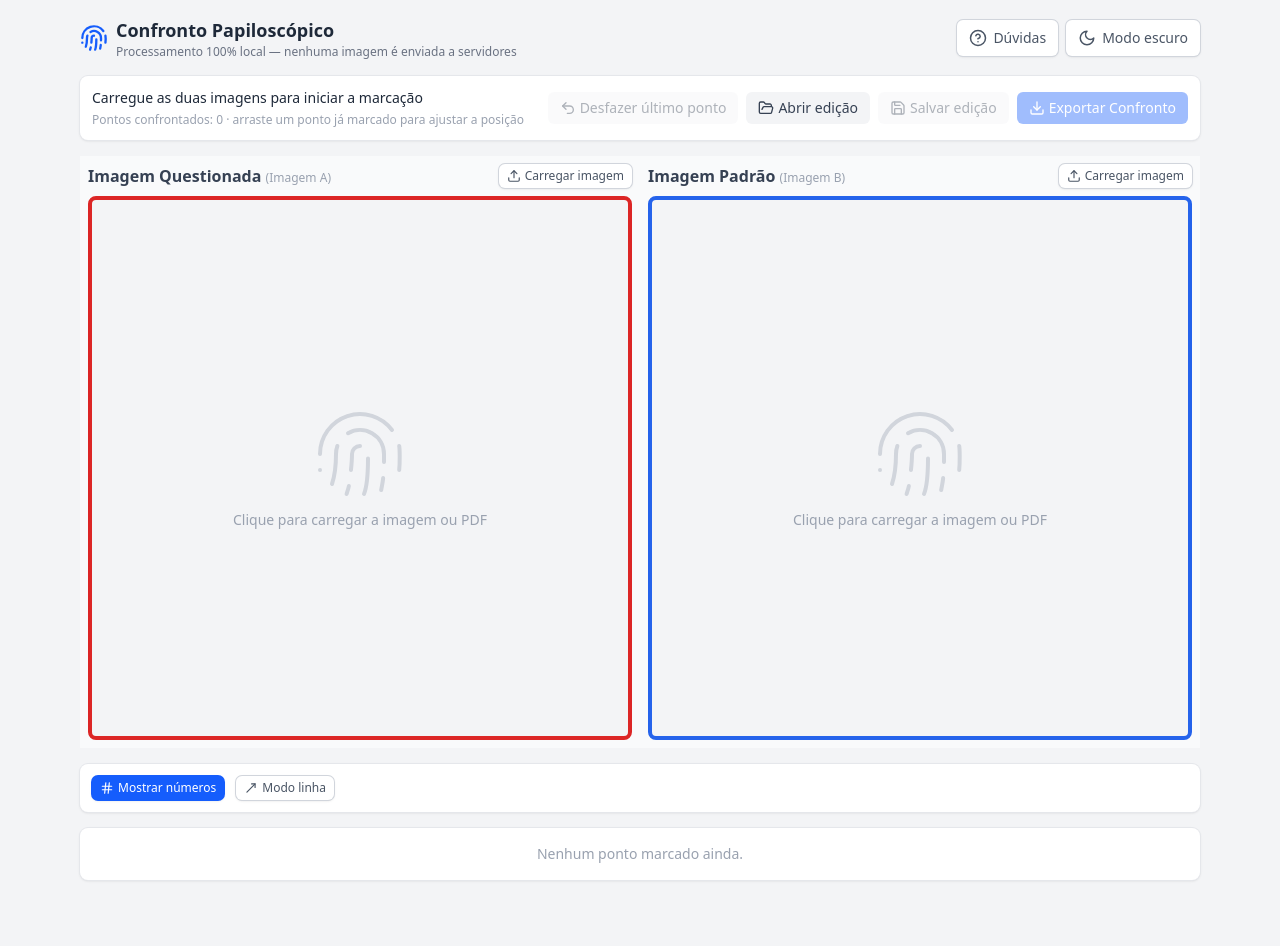
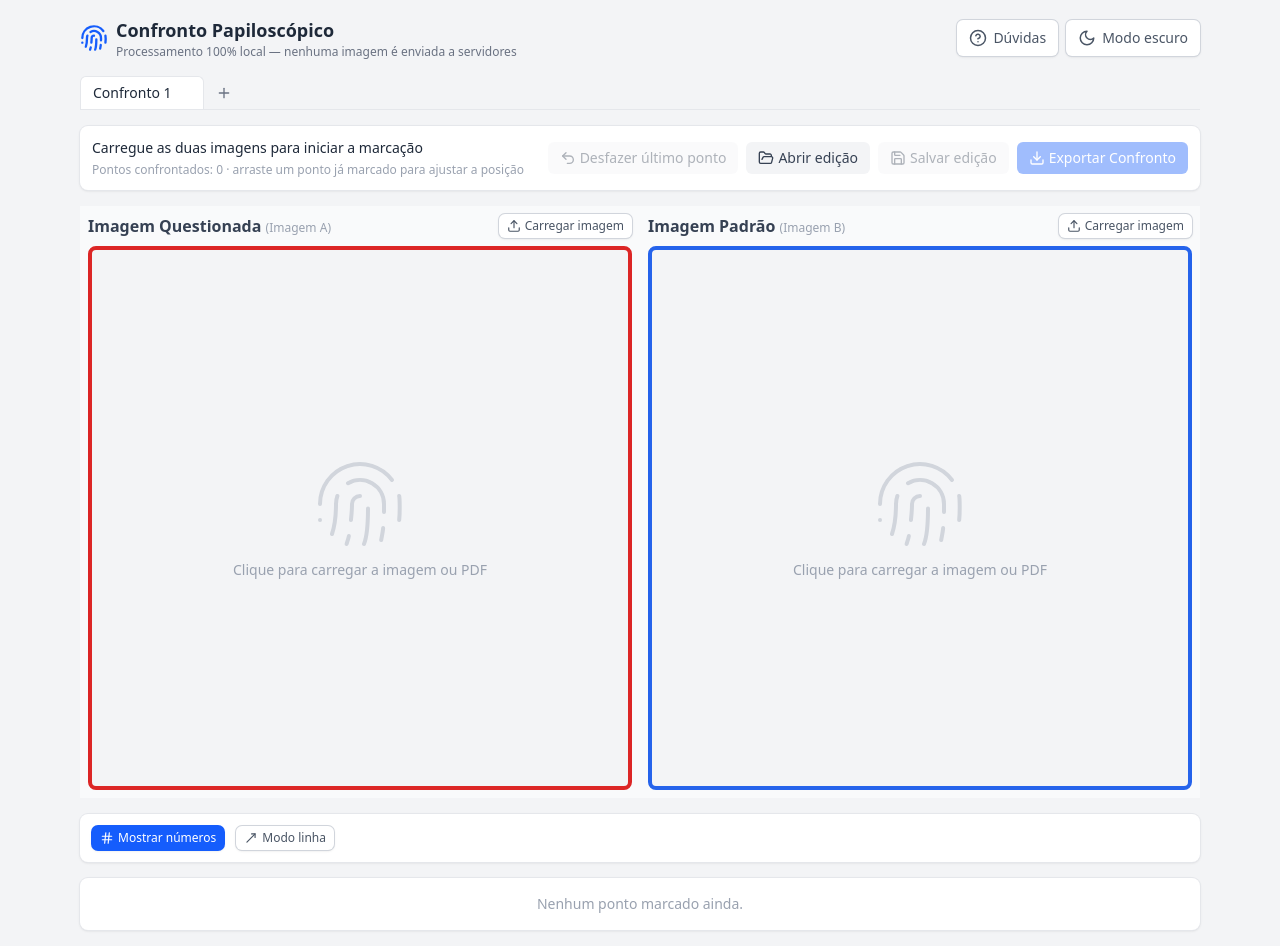
Before and after one commit to InVictorLopes/confronto-papiloscopico, a React (Vite) app: page / in a window 1280 px wide. Before the commit the page ends 896 px from the top, so only its background shows below. Built offline with nearby package versions, Linux system fonts and the light colour scheme.

Commit message:
Adiciona abas estilo Excel (criar, renomear, fechar, numeracao sem repetir) e aplica recorte pendente ao concluir ajuste

```diff
--- a/src/App.tsx
+++ b/src/App.tsx
@@ -4,6 +4,7 @@ import { Fingerprint, Hash, HelpCircle, Moon, MoveUpRight, Sun } from 'lucide-re
 import type { AppState, Coordinate, CropMask, ImageSlot, ImageTransform, ProjectFile } from './types'
 import { DEFAULT_IMAGE_TRANSFORM, WILDCARD_LABEL, isWildcardId } from './types'
 import ImagePanel, { FRAME_COLOR, SIDEBAR_GAP, SIDEBAR_WIDTH } from './components/ImagePanel'
+import ComparisonTabs, { type ComparisonTabMeta } from './components/ComparisonTabs'
 import ControlPanel from './components/ControlPanel'
 import MinutiaeTable from './components/MinutiaeTable'
 import Magnifier from './components/Magnifier'
@@ -56,6 +57,32 @@ const initialState: AppState = {
   cropB: null,
 }
 
+// Tudo o que compõe "o trabalho" de uma aba — o que fica guardado quando ela não está
+// ativa, pra poder trocar de aba sem perder nada em nenhuma delas (ver switchTab em App).
+interface TabSnapshot {
+  state: AppState
+  transformA: ImageTransform
+  transformB: ImageTransform
+  showNumbers: boolean
+  arrowMode: boolean
+}
+
+function makeInitialSnapshot(): TabSnapshot {
+  return {
+    state: initialState,
+    transformA: DEFAULT_IMAGE_TRANSFORM,
+    transformB: DEFAULT_IMAGE_TRANSFORM,
+    showNumbers: true,
+    arrowMode: false,
+  }
+}
+
+let tabIdCounter = 0
+function makeTabId() {
+  tabIdCounter += 1
+  return `tab-${Date.now()}-${tabIdCounter}`
+}
+
 function readFileAsDataUrl(file: File): Promise<string> {
   return new Promise((resolve, reject) => {
     const reader = new FileReader()
@@ -100,6 +127,77 @@ export default function App() {
   const [adjustA, setAdjustA] = useState(false)
   const [adjustB, setAdjustB] = useState(false)
   const [sidebarOutside, setSidebarOutside] = useState(false)
+
+  // Abas estilo Excel: cada uma é um confronto independente. Só a aba ATIVA vive nos
+  // hooks acima (state/transformA/transformB/showNumbers/arrowMode) — as outras ficam
+  // "estacionadas" aqui (fora de state pra não re-renderizar por causa delas) e voltam a
+  // viver nesses hooks quando a pessoa clica de volta nelas (ver switchTab).
+  const [tabs, setTabs] = useState<ComparisonTabMeta[]>(() => [{ id: makeTabId(), name: 'Confronto 1' }])
+  const [activeTabId, setActiveTabId] = useState<string>(() => tabs[0].id)
+  const parkedTabs = useRef<Record<string, TabSnapshot>>({})
+
+  // Mesma lógica do nextAvailableId (pontos): usa o menor número ainda livre, preenchendo
+  // a lacuna deixada por uma aba excluída, em vez de só ir sempre pra frente — excluir as
+  // abas 9 e 10 e criar uma nova dá "Confronto 9" de novo, não "Confronto 11".
+  function nextDefaultTabName(): string {
+    const used = new Set(
+      tabs
+        .map((t) => /^Confronto (\d+)$/.exec(t.name))
+        .filter((m): m is RegExpExecArray => m !== null)
+        .map((m) => Number(m[1])),
+    )
+    let n = 1
+    while (used.has(n)) n++
+    return `Confronto ${n}`
+  }
+
+  function loadSnapshot(snap: TabSnapshot) {
+    setState(snap.state)
+    setTransformA(snap.transformA)
+    setTransformB(snap.transformB)
+    setShowNumbers(snap.showNumbers)
+    setArrowMode(snap.arrowMode)
+    setEditing(null)
+    setAdjustA(false)
+    setAdjustB(false)
+  }
+
+  function switchTab(id: string) {
+    if (id === activeTabId) return
+    parkedTabs.current[activeTabId] = { state, transformA, transformB, showNumbers, arrowMode }
+    loadSnapshot(parkedTabs.current[id] ?? makeInitialSnapshot())
+    setActiveTabId(id)
+  }
+
+  function addTab() {
+    parkedTabs.current[activeTabId] = { state, transformA, transformB, showNumbers, arrowMode }
+    const id = makeTabId()
+    const name = nextDefaultTabName()
+    setTabs((prev) => [...prev, { id, name }])
+    loadSnapshot(makeInitialSnapshot())
+    setActiveTabId(id)
+  }
+
+  function renameTab(id: string, name: string) {
+    const trimmed = name.trim()
+    if (!trimmed) return
+    setTabs((prev) => prev.map((t) => (t.id === id ? { ...t, name: trimmed } : t)))
+  }
+
+  function closeTab(id: string) {
+    if (tabs.length <= 1) return
+    const idx = tabs.findIndex((t) => t.id === id)
+    if (idx === -1) return
+    if (!window.confirm(`Fechar a aba "${tabs[idx].name}"? O trabalho feito nela será perdido.`)) return
+    delete parkedTabs.current[id]
+    const next = tabs.filter((t) => t.id !== id)
+    setTabs(next)
+    if (id === activeTabId) {
+      const newActive = next[Math.max(0, idx - 1)]
+      loadSnapshot(parkedTabs.current[newActive.id] ?? makeInitialSnapshot())
+      setActiveTabId(newActive.id)
+    }
+  }
 
   // A barra de ajuste só vai para o espaço vazio das laterais da página quando ela cabe
   // ali inteira; senão ela ocupa uma coluna ao lado do quadro (e os quadros encolhem).
@@ -397,6 +495,15 @@ export default function App() {
         </button>
       </header>
 
+      <ComparisonTabs
+        tabs={tabs}
+        activeTabId={activeTabId}
+        onSwitch={switchTab}
+        onAdd={addTab}
+        onRename={renameTab}
+        onClose={closeTab}
+      />
+
       <ControlPanel
         currentStep={state.currentStep}
         completedPairs={completedPairs}
--- /dev/null
+++ b/src/components/ComparisonTabs.tsx
@@ -0,0 +1,106 @@
+import { useEffect, useRef, useState } from 'react'
+import { Pencil, Plus, X } from 'lucide-react'
+
+export interface ComparisonTabMeta {
+  id: string
+  name: string
+}
+
+interface ComparisonTabsProps {
+  tabs: ComparisonTabMeta[]
+  activeTabId: string
+  onSwitch: (id: string) => void
+  onAdd: () => void
+  onRename: (id: string, name: string) => void
+  onClose: (id: string) => void
+}
+
+// Abas estilo Excel: cada uma guarda um confronto independente (imagens, pontos, recorte
+// e ajustes) — trocar de aba nunca descarta o que foi feito nas outras (ver App.tsx).
+export default function ComparisonTabs({ tabs, activeTabId, onSwitch, onAdd, onRename, onClose }: ComparisonTabsProps) {
+  const [editingId, setEditingId] = useState<string | null>(null)
+  const [draft, setDraft] = useState('')
+  const inputRef = useRef<HTMLInputElement>(null)
+
+  useEffect(() => {
+    if (editingId) inputRef.current?.select()
+  }, [editingId])
+
+  function startRenaming(tab: ComparisonTabMeta) {
+    setEditingId(tab.id)
+    setDraft(tab.name)
+  }
+
+  function commit() {
+    if (editingId) onRename(editingId, draft)
+    setEditingId(null)
+  }
+
+  return (
+    <div className="flex flex-wrap items-end gap-1 border-b border-gray-200 dark:border-gray-700">
+      {tabs.map((tab) => {
+        const active = tab.id === activeTabId
+        return (
+          <div
+            key={tab.id}
+            onClick={() => onSwitch(tab.id)}
+            onDoubleClick={() => startRenaming(tab)}
+            className={`group flex cursor-pointer items-center gap-1 rounded-t-md border border-b-0 px-3 py-1.5 text-sm ${
+              active
+                ? 'border-gray-200 bg-white font-medium text-gray-800 dark:border-gray-700 dark:bg-gray-800 dark:text-gray-100'
+                : 'border-transparent bg-gray-100 text-gray-500 hover:bg-gray-200 dark:bg-gray-900/40 dark:text-gray-400 dark:hover:bg-gray-800'
+            }`}
+            title="Clique para abrir esta aba — duplo clique para renomear"
+          >
+            {editingId === tab.id ? (
+              <input
+                ref={inputRef}
+                autoFocus
+                value={draft}
+                onChange={(e) => setDraft(e.target.value)}
+                onBlur={commit}
+                onKeyDown={(e) => {
+                  if (e.key === 'Enter') (e.target as HTMLInputElement).blur()
+                  if (e.key === 'Escape') setEditingId(null)
+                }}
+                onClick={(e) => e.stopPropagation()}
+                className="w-28 rounded border border-blue-400 bg-white px-1 py-0.5 text-gray-800 outline-none dark:bg-gray-900 dark:text-gray-100"
+              />
+            ) : (
+              <span className="max-w-[10rem] truncate">{tab.name}</span>
+            )}
+            <button
+              onClick={(e) => {
+                e.stopPropagation()
+                startRenaming(tab)
+              }}
+              className="rounded p-0.5 text-gray-400 opacity-0 hover:bg-gray-200 group-hover:opacity-100 dark:hover:bg-gray-700"
+              title="Renomear aba"
+            >
+              <Pencil size={11} />
+            </button>
+            {tabs.length > 1 && (
+              <button
+                onClick={(e) => {
+                  e.stopPropagation()
+                  onClose(tab.id)
+                }}
+                className="rounded p-0.5 text-gray-400 opacity-0 hover:bg-red-100 hover:text-red-600 group-hover:opacity-100 dark:hover:bg-red-900/40"
+                title="Fechar aba"
+              >
+                <X size={12} />
+              </button>
+            )}
+          </div>
+        )
+      })}
+      <button
+        onClick={onAdd}
+        className="mb-1 flex items-center gap-1 rounded-md px-2 py-1 text-sm font-medium text-gray-500 hover:bg-gray-100 dark:text-gray-400 dark:hover:bg-gray-700"
+        title="Nova aba — cria um confronto novo, independente dos outros"
+      >
+        <Plus size={16} />
+      </button>
+    </div>
+  )
+}
--- a/src/components/ImagePanel.tsx
+++ b/src/components/ImagePanel.tsx
@@ -679,6 +679,19 @@ const ImagePanel = forwardRef<HTMLDivElement, ImagePanelProps>(function ImagePan
     setFreehandPoints([])
   }
 
+  // "Concluir ajuste" enquanto uma seleção de recorte ainda está aberta (sem ter clicado em
+  // "Aplicar recorte") precisa decidir por ela — senão o quadro de recorte fica aparecendo
+  // sozinho por cima da imagem depois que a barra de ajuste já sumiu. Aplica se dá pra
+  // aplicar (já tem uma seleção válida); senão só cancela o recorte em aberto.
+  function finishAdjust() {
+    if (cropMode) {
+      const canApply = cropShape === 'free' ? freehandPoints.length >= 3 : !!cropRect
+      if (canApply) applyCrop()
+      else cancelCrop()
+    }
+    setAdjustMode(false)
+  }
+
   // Centro da imagem na tela (mesmo pivô usado pelo giro), considerando o pan atual.
   function screenCenter() {
     const viewportRect = viewportRef.current!.getBoundingClientRect()
@@ -823,7 +836,7 @@ const ImagePanel = forwardRef<HTMLDivElement, ImagePanelProps>(function ImagePan
         <div className="flex items-center gap-1">
           {image && (
             <button
-              onClick={() => setAdjustMode(!adjustMode)}
+              onClick={() => (adjustMode ? finishAdjust() : setAdjustMode(true))}
               className={`flex items-center gap-1 rounded-md px-2 py-1 text-xs font-medium shadow-sm ring-1 ${
                 adjustMode
                   ? 'bg-blue-600 text-white ring-blue-600'
@@ -1255,7 +1268,7 @@ const ImagePanel = forwardRef<HTMLDivElement, ImagePanelProps>(function ImagePan
           <span className="text-gray-400 dark:text-gray-500">Arraste a imagem para mover</span>
 
           <button
-            onClick={() => setAdjustMode(false)}
+            onClick={finishAdjust}
             className="flex w-full items-center justify-center gap-1 rounded-md bg-blue-600 px-2 py-1.5 font-medium text-white shadow-sm hover:bg-blue-700"
           >
             <Check size={14} />
```
